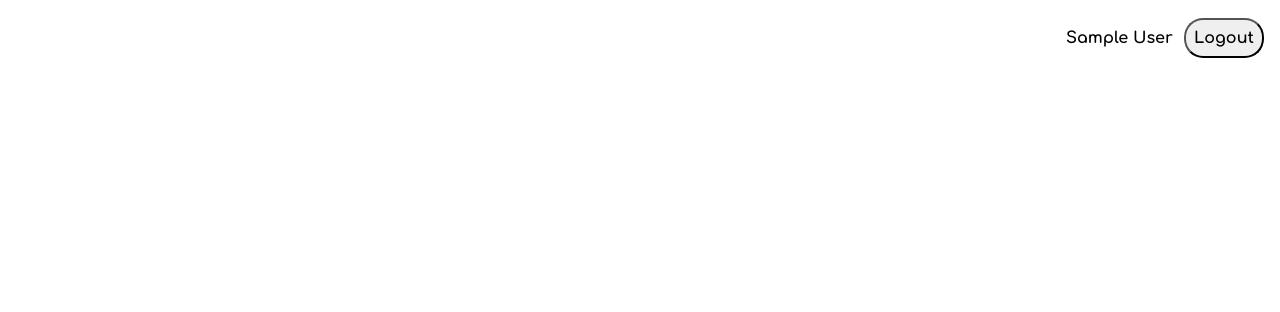
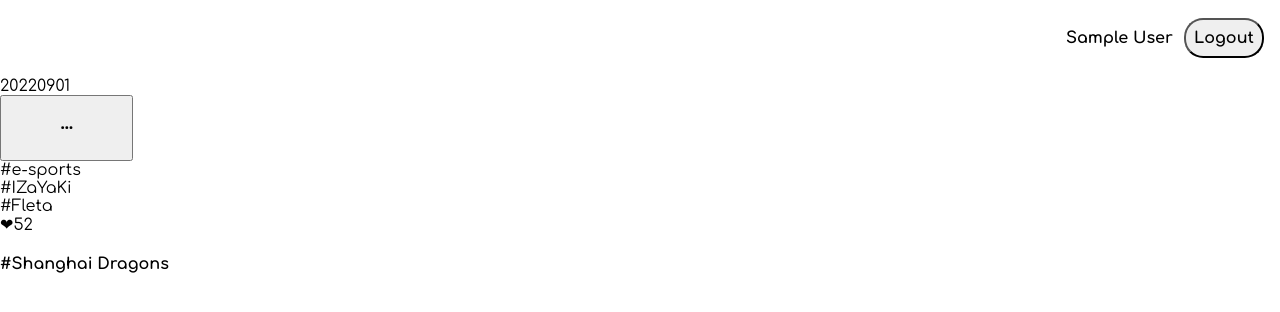
Before and after one commit to tigowler/7LOVES, a React (Create React App) app: page /home in a window 1280 px wide. Shown: the top 312 px of the page. Built offline with nearby package versions, Linux system fonts and the light colour scheme; no server answers; sample sign-in values are in the browser's storage.

Commit message:
[FEAT] create card component jsx

```diff
--- a/package.json
+++ b/package.json
@@ -3,6 +3,9 @@
   "version": "0.1.0",
   "private": true,
   "dependencies": {
+    "@fortawesome/fontawesome-svg-core": "^6.2.0",
+    "@fortawesome/free-solid-svg-icons": "^6.2.0",
+    "@fortawesome/react-fontawesome": "^0.2.0",
     "@testing-library/jest-dom": "^5.14.1",
     "@testing-library/react": "^13.0.0",
     "@testing-library/user-event": "^13.2.1",
--- /dev/null
+++ b/src/components/card/card.jsx
@@ -0,0 +1,39 @@
+import styles from "./card.module.css";
+import React, { useState } from "react";
+import { FontAwesomeIcon } from "@fortawesome/react-fontawesome";
+import { faEllipsis } from "@fortawesome/free-solid-svg-icons";
+
+const Card = (props) => {
+  const [cards, setCards] = useState({
+    date: "20220901",
+    title: "#Shanghai Dragons",
+    tags: ["#e-sports", "#IZaYaKi", "#Fleta"],
+    count: 52,
+  });
+
+  return (
+    <section>
+      <div className={styles.header}>
+        <div className={styles.tag}>{cards.date}</div>
+        <button className={styles.more}>
+          <FontAwesomeIcon icon={faEllipsis} />
+        </button>
+      </div>
+      <div className={styles.tags}>
+        {cards.tags.map((tag, index) => {
+          return (
+            <div key={index} className={styles.tag}>
+              {tag}
+            </div>
+          );
+        })}
+      </div>
+      <div className={styles.footer}>
+        <div className={styles.tag}>❤{cards.count}</div>
+        <h4 className={styles.title}>{cards.title}</h4>
+      </div>
+    </section>
+  );
+};
+
+export default Card;
--- /dev/null
+++ b/src/components/card/card.module.css
@@ -0,0 +1,4 @@
+.more {
+  width: 10em;
+  height: 5em;
+}
--- a/src/components/mainhome/mainhome.jsx
+++ b/src/components/mainhome/mainhome.jsx
@@ -2,6 +2,7 @@
 import React, { useCallback, useEffect, useState } from "react";
 import Header from "../header/header";
 import { useLocation, useNavigate } from "react-router-dom";
+import Card from "../card/card";
 
 const MainHome = ({ authService }) => {
   const navigate = useNavigate();
@@ -31,6 +32,7 @@
   return (
     <>
       <Header onLogout={onLogout} userName={userName} />
+      <Card />
     </>
   );
 };
```
Also changed, not shown: 1 other file (tests, documents, lock files or other folders).
